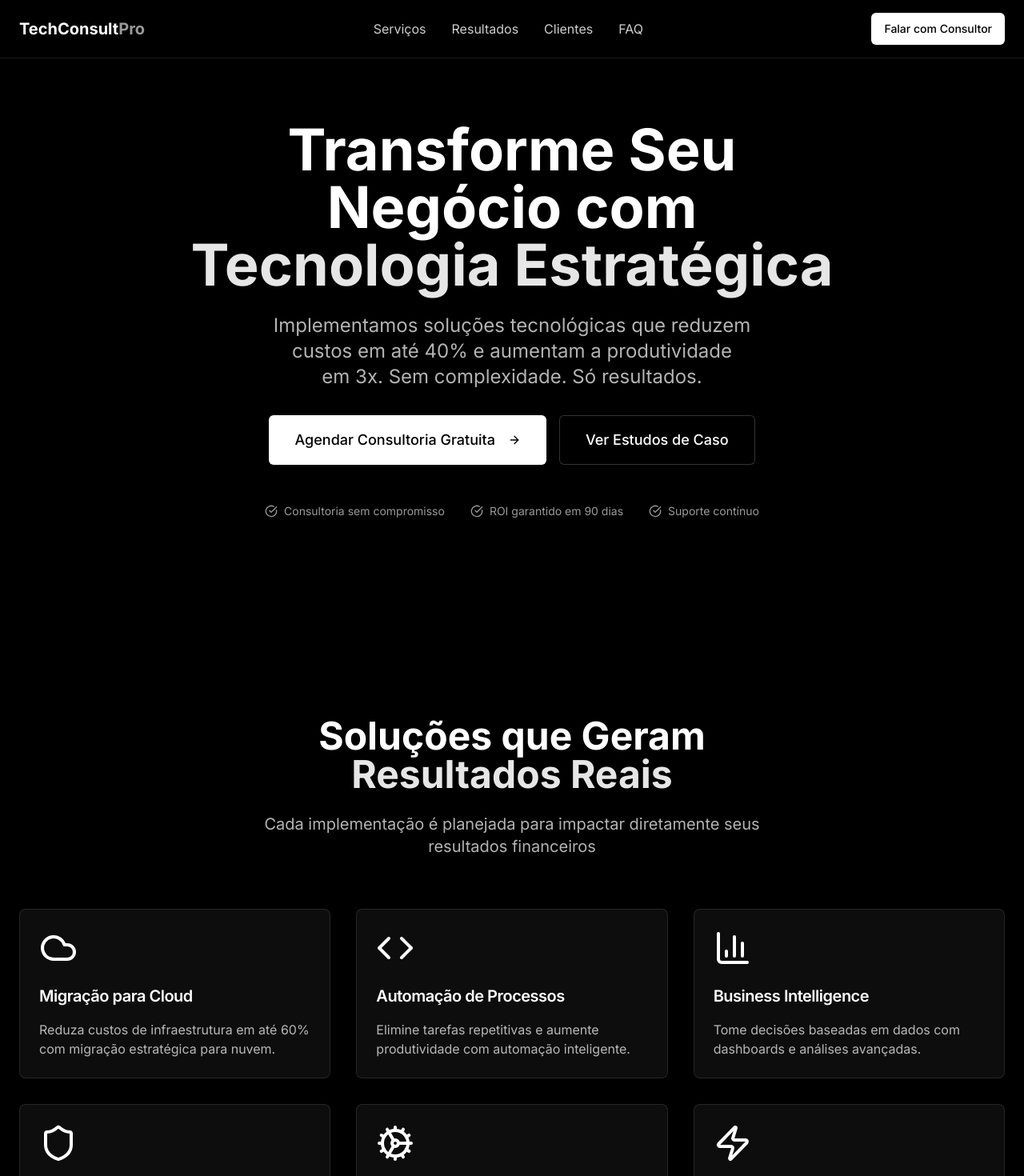
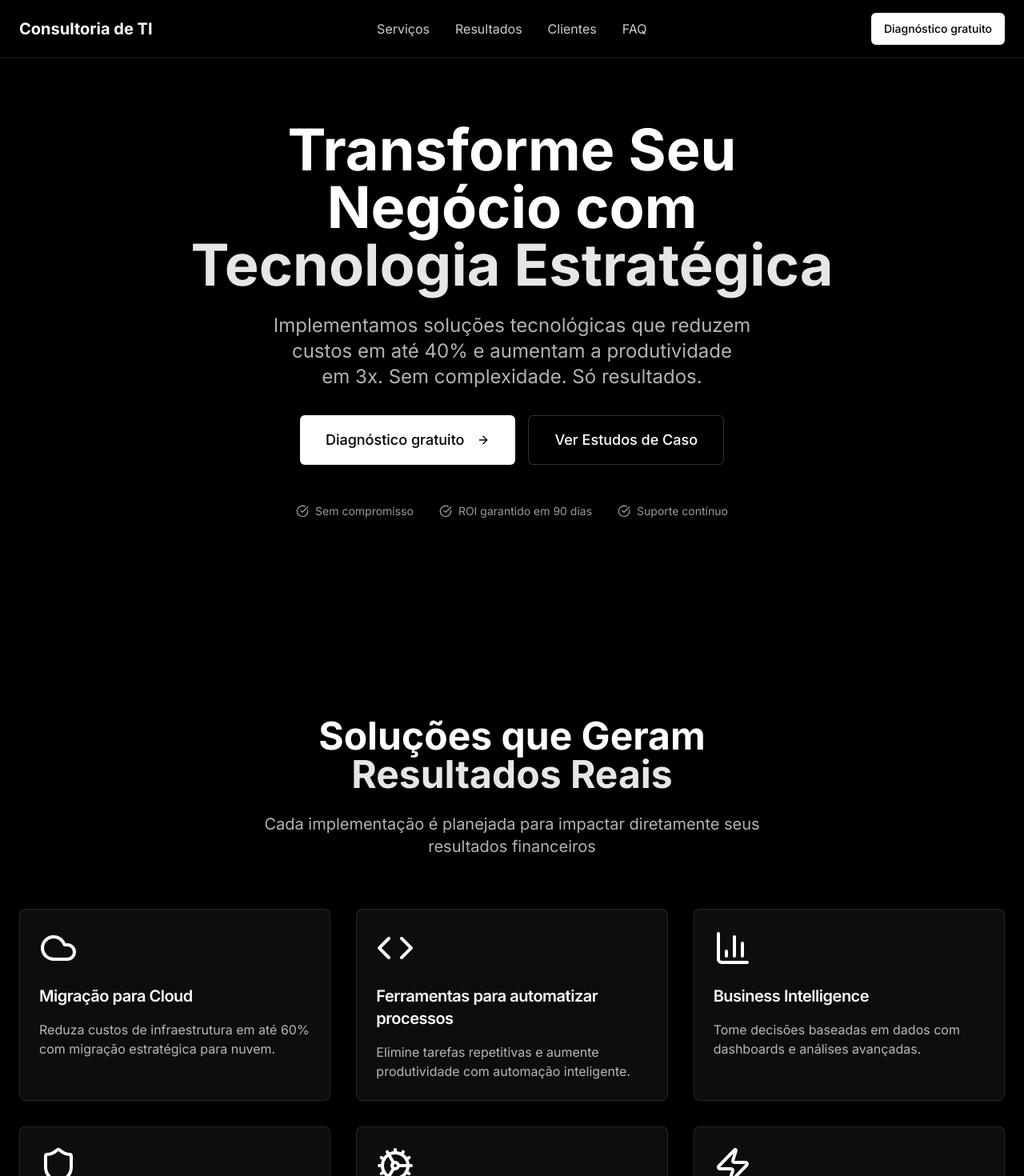
Before and after one commit to correiafm91/Outlier-TI, a React (Vite) app: page / in a window 1280 px wide. Shown: the top 1470 px of the page at 80% size. Built offline with nearby package versions, Linux system fonts and the light colour scheme.

Commit message:
Refactor: Update content and button
- Updated services section.
- Renamed "TechConsultPro" to "Consultoria de TI".
- Modified button and removed "Consultoria gratuita" text.
- Updated footer content.

```diff
--- a/src/components/CTA.tsx
+++ b/src/components/CTA.tsx
@@ -13,7 +13,7 @@ const CTA = () => {
           </h2>
 
           <p className="text-xl md:text-2xl text-white/70 mb-8 max-w-2xl mx-auto text-balance">
-            Agende uma consultoria gratuita e descubra como podemos acelerar
+            Agende um diagnóstico gratuito e descubra como podemos acelerar
             seus resultados em 90 dias.
           </p>
 
@@ -22,7 +22,7 @@ const CTA = () => {
               size="lg"
               className="bg-white text-black hover:bg-white/90 text-xl px-12 py-6 h-auto"
             >
-              Agendar Consultoria Gratuita
+              Diagnóstico gratuito
               <ArrowRight className="ml-2 h-6 w-6" />
             </Button>
           </div>
--- a/src/components/Footer.tsx
+++ b/src/components/Footer.tsx
@@ -5,24 +5,12 @@ const Footer = () => {
       <div className="container mx-auto px-6">
         <div className="text-center">
           <div className="text-2xl font-bold text-white mb-4">
-            TechConsult<span className="text-white/60">Pro</span>
-          </div>
-          <p className="text-white/60 mb-8 max-w-md mx-auto">
-            Transformando negócios através de soluções tecnológicas estratégicas.
-          </p>
-
-          <div className="flex flex-wrap justify-center gap-8 text-sm text-white/60 mb-8">
-            <a href="mailto:contato@techconsultpro.com" className="hover:text-white transition-colors">
-              contato@techconsultpro.com
-            </a>
-            <a href="tel:+5511999999999" className="hover:text-white transition-colors">
-              (11) 99999-9999
-            </a>
+            Consultoria de TI
           </div>
 
           <div className="border-t border-white/10 pt-8">
             <p className="text-white/40 text-sm">
-              © 2024 TechConsult Pro. Todos os direitos reservados.
+              © 2024 Consultoria de TI. Todos os direitos reservados.
             </p>
           </div>
         </div>
--- a/src/components/Header.tsx
+++ b/src/components/Header.tsx
@@ -6,7 +6,7 @@ const Header = () => {
     <header className="fixed top-0 w-full z-50 bg-black/80 backdrop-blur-sm border-b border-white/10">
       <div className="container mx-auto px-6 py-4 flex justify-between items-center">
         <div className="text-xl font-bold text-white">
-          TechConsult<span className="text-white/60">Pro</span>
+          Consultoria de TI
         </div>
 
         <nav className="hidden md:flex space-x-8">
@@ -25,7 +25,7 @@ const Header = () => {
         </nav>
 
         <Button className="bg-white text-black hover:bg-white/90 font-medium">
-          Falar com Consultor
+          Diagnóstico gratuito
         </Button>
       </div>
     </header>
--- a/src/components/Hero.tsx
+++ b/src/components/Hero.tsx
@@ -22,7 +22,7 @@ const Hero = () => {
               size="lg"
               className="bg-white text-black hover:bg-white/90 text-lg px-8 py-4 h-auto"
             >
-              Agendar Consultoria Gratuita
+              Diagnóstico gratuito
               <ArrowRight className="ml-2 h-5 w-5" />
             </Button>
 
@@ -38,7 +38,7 @@ const Hero = () => {
           <div className="flex flex-wrap justify-center gap-8 text-sm text-white/60">
             <div className="flex items-center gap-2">
               <CheckCircle className="h-4 w-4" />
-              <span>Consultoria sem compromisso</span>
+              <span>Sem compromisso</span>
             </div>
             <div className="flex items-center gap-2">
               <CheckCircle className="h-4 w-4" />
--- a/src/components/Services.tsx
+++ b/src/components/Services.tsx
@@ -10,7 +10,7 @@ const services = [
   },
   {
     icon: Code,
-    title: "Automação de Processos",
+    title: "Ferramentas para automatizar processos",
     description: "Elimine tarefas repetitivas e aumente produtividade com automação inteligente.",
   },
   {
@@ -25,7 +25,7 @@ const services = [
   },
   {
     icon: Cog,
-    title: "Integração de Sistemas",
+    title: "Infraestrutura",
     description: "Conecte todas suas ferramentas em um ecossistema único e eficiente.",
   },
   {
--- a/src/pages/Index.tsx
+++ b/src/pages/Index.tsx
@@ -4,8 +4,8 @@ import Hero from "@/components/Hero";
 import Services from "@/components/Services";
 import Results from "@/components/Results";
 import Testimonials from "@/components/Testimonials";
+import CTA from "@/components/CTA";
 import FAQ from "@/components/FAQ";
-import CTA from "@/components/CTA";
 import Footer from "@/components/Footer";
 
 const Index = () => {
@@ -16,8 +16,8 @@ const Index = () => {
       <Services />
       <Results />
       <Testimonials />
+      <CTA />
       <FAQ />
-      <CTA />
       <Footer />
     </div>
   );
```
